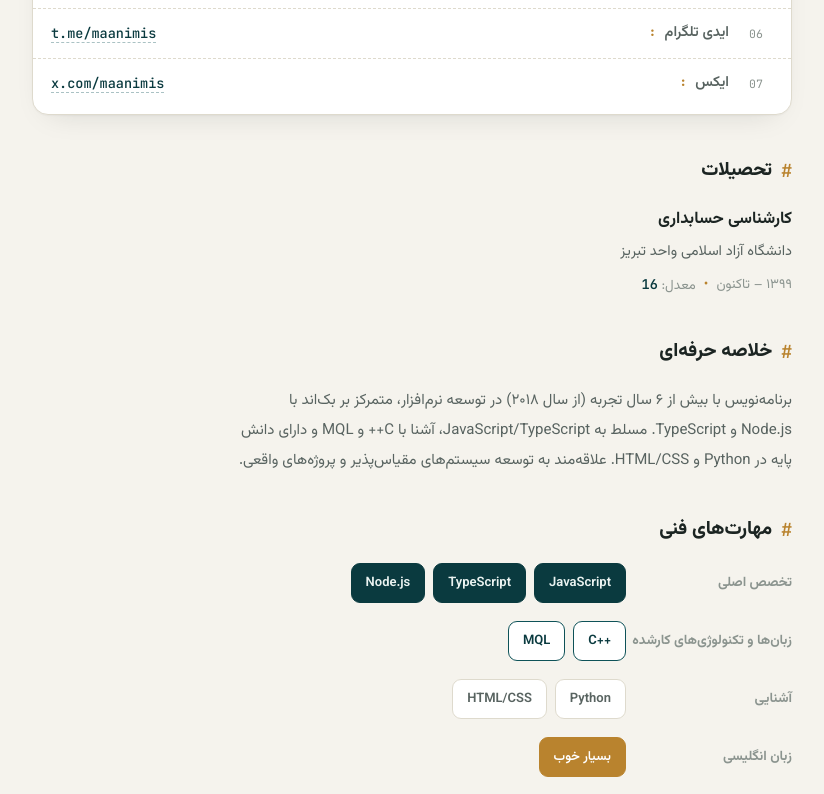
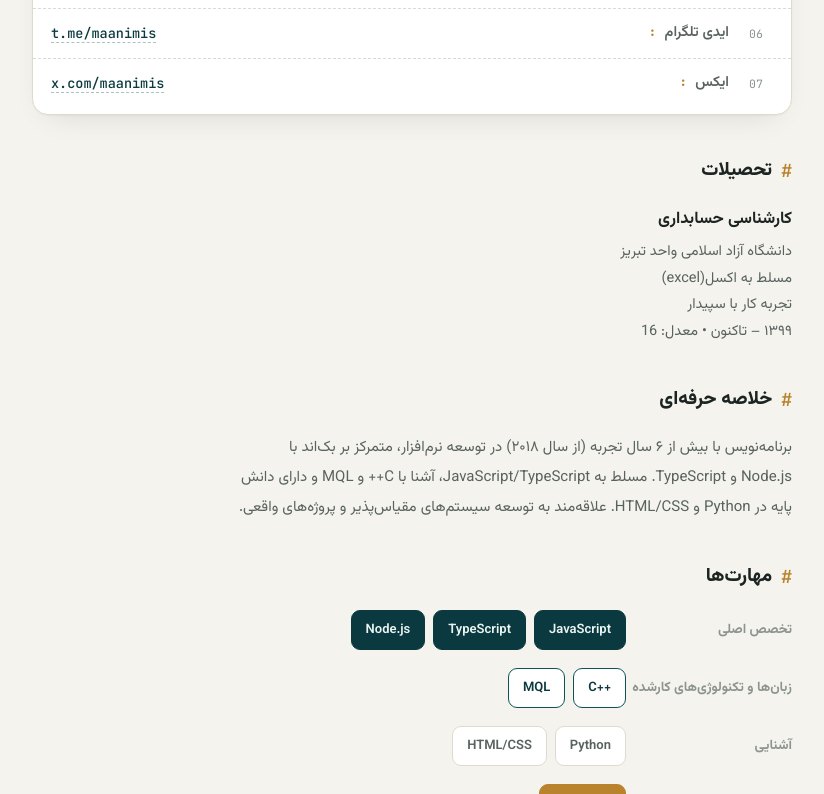
Before and after one commit to maanimeisam/maanimeisam.github.io, a plain HTML site: page index.html in a window 1280 px wide. Shown: the part 550-1344 px from the top of the page, without its empty margins (228-1052 px from the left). Drawn offline with Linux system fonts and the light colour scheme.

Commit message:
Update index.html

```diff
--- a/index.html
+++ b/index.html
@@ -717,10 +717,15 @@
         <div class="edu">
           <h3>کارشناسی حسابداری</h3>
           <p>دانشگاه آزاد اسلامی واحد تبریز</p>
-          <p class="meta">
+          <p>مسلط به اکسل(excel)</p>
+          <p>تجربه کار با سپیدار</p>
+
+          <!-- <p class="meta"> -->
+          <p>
             <span>۱۳۹۹ – تاکنون</span>
             <span class="dot">•</span>
-            <span>معدل: <span class="gpa">16</span></span>
+            <span>معدل: 16</span>
+            <!-- <span>معدل: <span class="gpa">16</span></span> -->
           </p>
         </div>
       </section>
@@ -736,7 +741,8 @@
       </section>
 
       <section class="block">
-        <h2 class="block-title"><span class="tag">#</span> مهارت‌های فنی</h2>
+        <!-- <h2 class="block-title"><span class="tag">#</span> مهارت‌های فنی</h2> -->
+        <h2 class="block-title"><span class="tag">#</span>مهارت‌ها</h2>
         <div class="skills-grid">
           <div class="skill-row">
             <span class="skill-label">تخصص اصلی</span>
```
